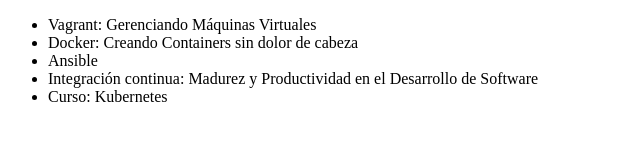
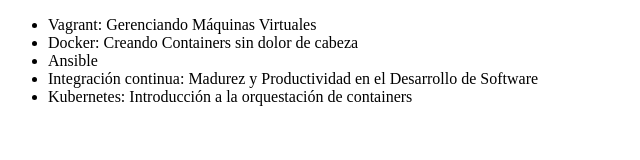
Before and after one commit to Guagn6/Ejercicio-Alura-Git, a plain HTML site: page index.html in a window 1280 px wide. Shown: the whole page, without its empty margins (0-640 px from the left). Drawn offline with Linux system fonts and the light colour scheme.

Commit message:
Cambio de nombre de Curso Kubernetes

```diff
--- a/index.html
+++ b/index.html
@@ -11,7 +11,7 @@
          <li> Docker: Creando Containers sin dolor de cabeza </li>
          <li> Ansible </li>
          <li> Integración continua: Madurez y Productividad en el Desarrollo de Software</li>
-         <li> Curso: Kubernetes</li>
+         <li> Kubernetes: Introducción a la orquestación de containers</li>
      </ul>
 </body>
 </html>
```
